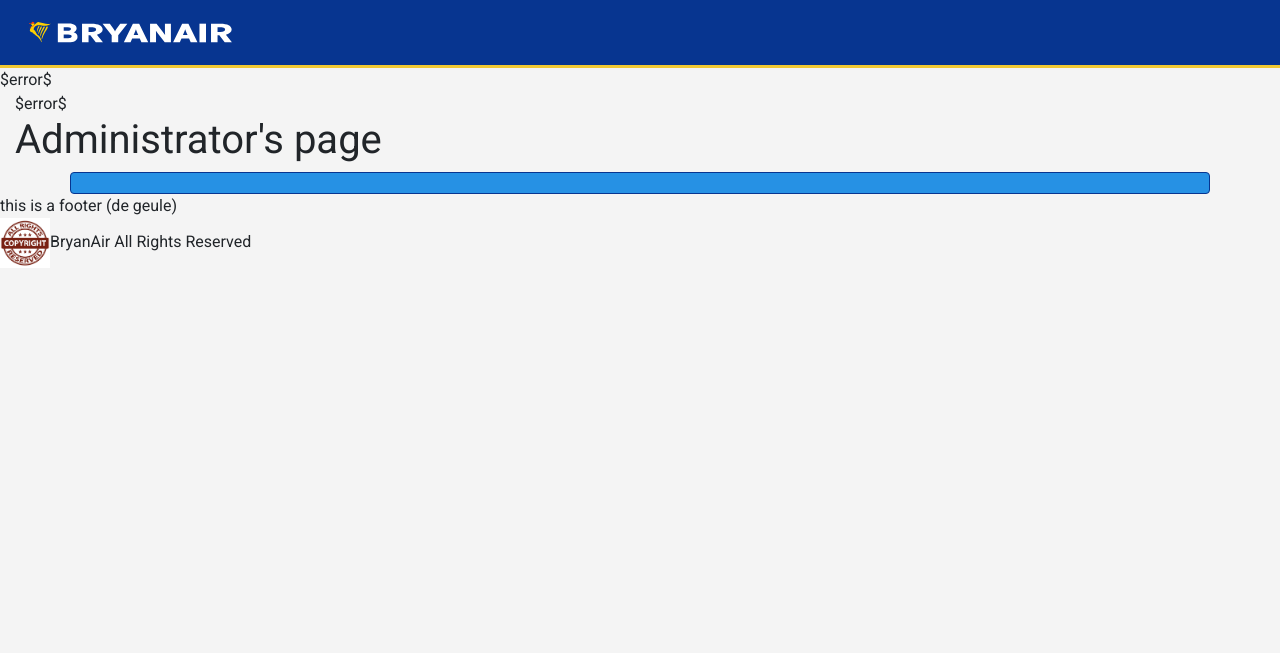
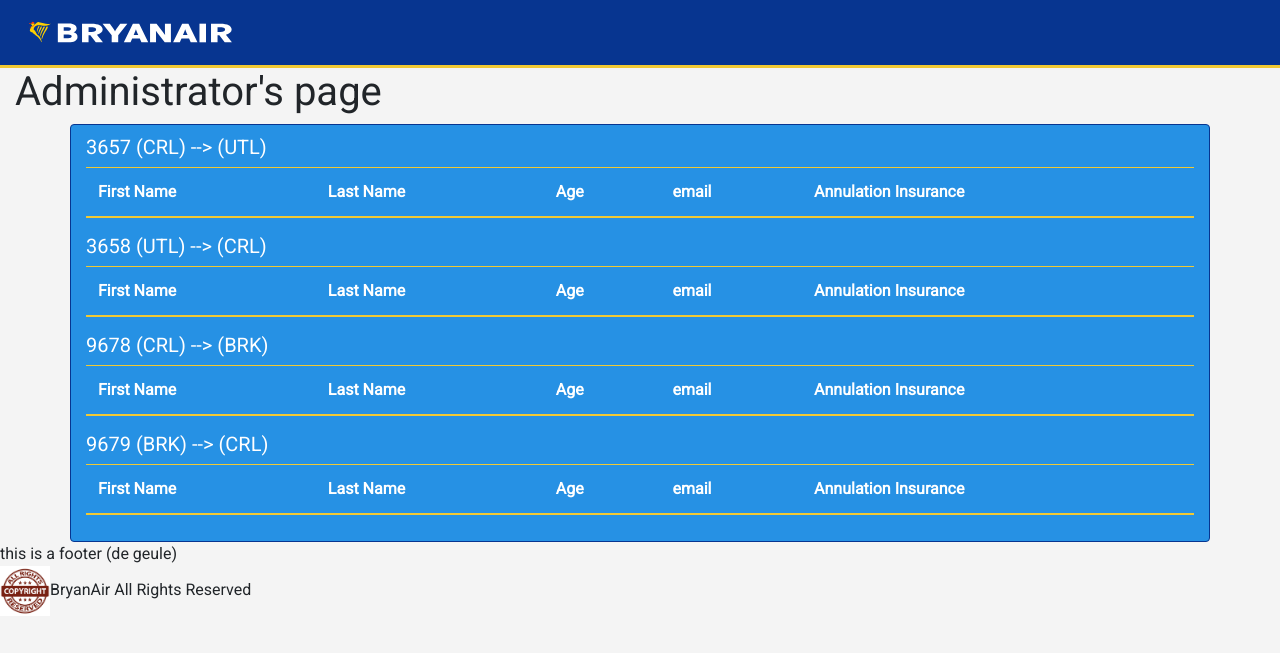
Before and after one commit to ChristopheSim/BryanAir, a PHP site: page /BryanAir/admin in a window 1280 px wide. Shown: the top 653 px of the page. Run offline with PHP 8.4, Linux system fonts and the light colour scheme; data comes from the database, SQL or seed files in the repository; tables that the repository leaves empty hold one stand-in row (values such as "Sample post"); data that the repository does not hold is empty; some libraries are stand-ins or nearby versions.

Commit message:
Add admin's page

```diff
--- a/controler_admin.php
+++ b/controler_admin.php
@@ -1,5 +1,68 @@
 <?php
-$tags = array('admin' => $adminHTML );
 
+
+// Create connection
+$conn = mysqli_connect($servername, $username, $password, $dbname);
+// Check connection
+if (!$conn)
+{
+    die("Connection failed: " . mysqli_connect_error());
+}
+
+$sql="SELECT number, departure, arrival FROM flights";
+$result = mysqli_query($conn, $sql);
+
+$tables = "";
+if (mysqli_num_rows($result) > 0)
+{
+    // output data of each row
+    while ($row = mysqli_fetch_assoc($result))
+    {
+        $tables .= sprintf("<h5>%s  (%s)  -->  (%s)</h5>", $row['number'], $row['departure'], $row['arrival']);
+        $sql="SELECT first_name, last_name, age, email, inssurance
+        FROM reservation R, clients C
+        WHERE R.client = C.ID AND R.flight = " . $row['number'];
+        $client_result = mysqli_query($conn, $sql);
+        $tables .= '<table class="table">
+                    <thead>
+                            <tr>
+                              <th scope="col">First Name</th>
+                              <th scope="col">Last Name</th>
+                              <th scope="col">Age</th>
+                              <th scope="col">email</th>
+                              <th scope="col">Annulation Insurance</th>
+                            </tr>
+                    </thead>
+                    <tbody>';
+        if (mysqli_num_rows($client_result) > 0)
+        {
+            while ($client = mysqli_fetch_assoc($client_result))
+            {
+                $insurance = "No";
+                if($client['inssurance'] == 1)
+                {
+                    $insurance = "Yes";
+                }
+                $tables .=  sprintf("<tr>
+                <td>%s</td>
+                <td>%s</td>
+                <td>%s</td>
+                <td>%s</td>
+                <td>%s</td>
+            </tr>",$client["first_name"], $client["last_name"], $client["age"], $client["email"], $insurance);
+            }
+        }
+
+        $tables .= "</tbody></table>";
+    }
+}
+else
+{
+    throw new Exception("No match found");
+}
+$tags["title"] = "Admin";
+$tags["tables"] = $tables;
+
+mysqli_close($conn);
 echo buildHTML("admin", $tags);
 ?>
--- a/templates/admin.html
+++ b/templates/admin.html
@@ -1,9 +1,8 @@
 <div class="container-fluid">
-        $error$
         <div>
            <h1>Administrator's page</h1>
         </div>
-        <div class="container rounded blue-box" >
-            <flighttable></flighttable>
+        <div class="container rounded blue-box text-white" >
+            $tables$
         </div>
 </div>
```
